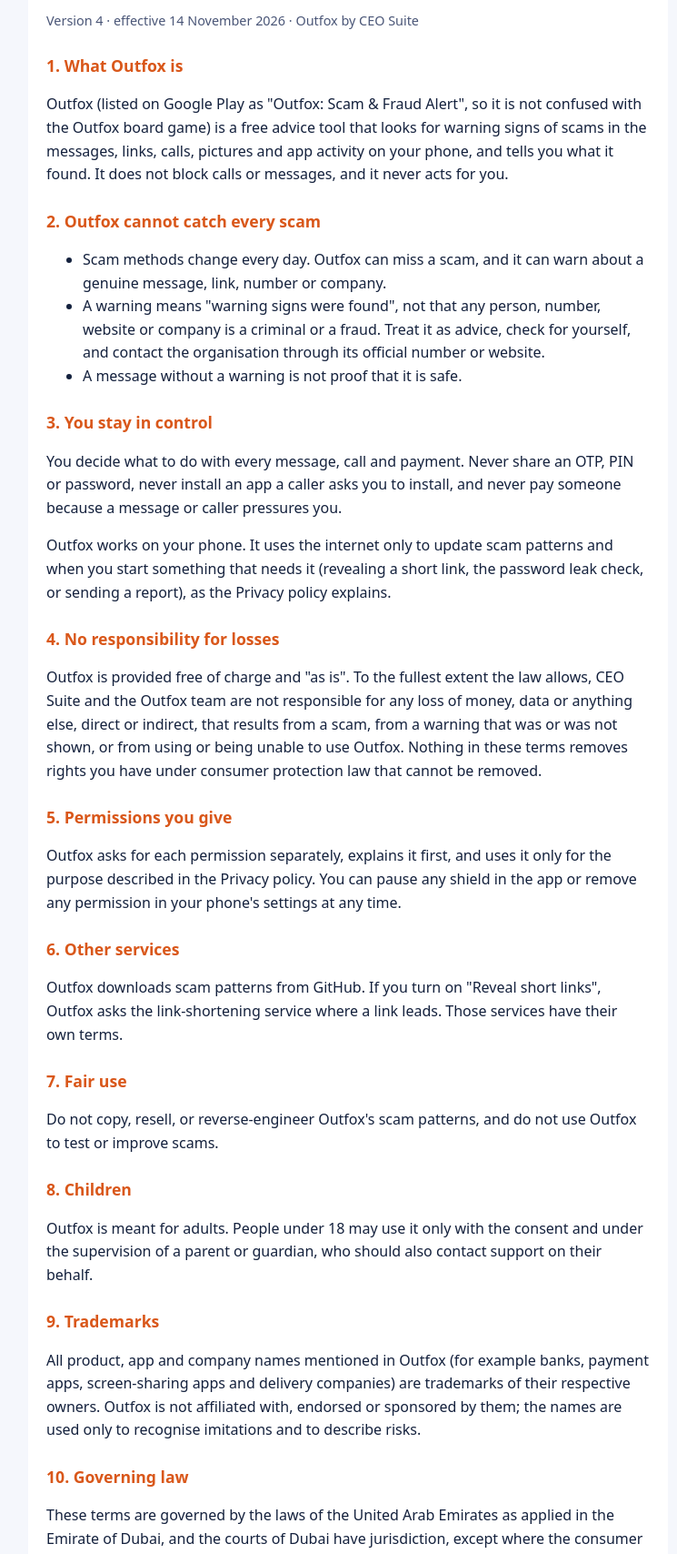
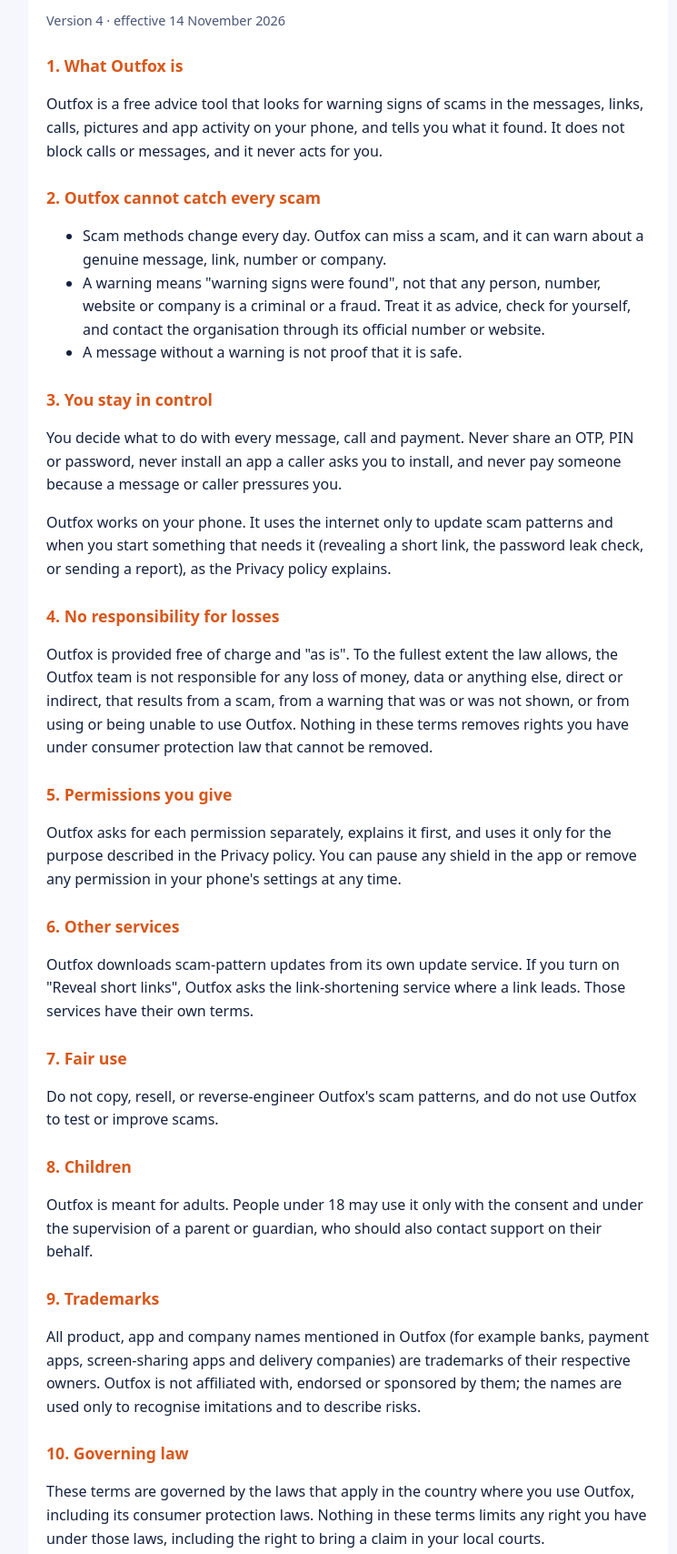
Before and after one commit to sriramaganeshpuvvada/outfox-updates, a plain HTML site: page terms.html in a window 1280 px wide. Shown: the part 189-1897 px from the top of the page at 91% size, without its empty margins (257-1002 px from the left). Drawn offline with Linux system fonts and the light colour scheme.

Commit message:
Privacy and terms: remove internal names, neutral governing law
Co-Authored-By: Claude Sonnet 5.5 <noreply@anthropic.com>
Claude-Session: https://claude.ai/code/session_018SNY42eZ5GBWuq7qAvxe1T

```diff
--- a/terms.html
+++ b/terms.html
@@ -1,5 +1,5 @@
 <!doctype html><html lang="en"><head><meta charset="utf-8"><meta name="viewport" content="width=device-width,initial-scale=1">
-<title>Terms of use · Outfox: Scam &amp; Fraud Alert</title><meta name="description" content="Terms of use for the Outfox: Scam &amp; Fraud Alert Android app by CEO Suite.">
+<title>Terms of use · Outfox: Scam &amp; Fraud Alert</title><meta name="description" content="Terms of use for the Outfox: Scam &amp; Fraud Alert Android app.">
 <style>:root{--bg:#081229;--card:#0F1E44;--ink:#EEF3FF;--muted:#A9B6D6;--ember:#FF7A2F;--ice:#8FD3FF}
 @media (prefers-color-scheme: light){:root:not([data-theme=dark]){--bg:#F5F7FC;--card:#FFFFFF;--ink:#14213D;--muted:#4A5677;--ember:#D9571A;--ice:#1F6FB2}}
 *{box-sizing:border-box}body{margin:0;background:var(--bg);color:var(--ink);font:16px/1.6 system-ui,-apple-system,"Segoe UI",Roboto,sans-serif}
@@ -11,9 +11,9 @@ article{background:var(--card);border-radius:.875rem;padding:1.25rem 1.25rem .5r
 <header><b>Out<span>fox</span></b><span class="meta">Scam &amp; Fraud Alert</span></header>
 <nav><a href="index.html">Privacy policy</a><a href="terms.html" aria-current="page">Terms of use</a></nav>
 <article><h1>Terms of use</h1>
-<p class="meta">Version 4 · effective 14 November 2026 · Outfox by CEO Suite</p>
+<p class="meta">Version 4 · effective 14 November 2026</p>
 <h2>1. What Outfox is</h2>
-<p>Outfox (listed on Google Play as "Outfox: Scam &amp; Fraud Alert", so it is not confused with the Outfox board game) is a free advice tool that looks for warning signs of scams in the messages, links, calls, pictures and app activity on your phone, and tells you what it found. It does not block calls or messages, and it never acts for you.</p>
+<p>Outfox is a free advice tool that looks for warning signs of scams in the messages, links, calls, pictures and app activity on your phone, and tells you what it found. It does not block calls or messages, and it never acts for you.</p>
 <h2>2. Outfox cannot catch every scam</h2>
 <ul>
 <li>Scam methods change every day. Outfox can miss a scam, and it can warn about a genuine message, link, number or company.</li>
@@ -24,11 +24,11 @@ article{background:var(--card);border-radius:.875rem;padding:1.25rem 1.25rem .5r
 <p>You decide what to do with every message, call and payment. Never share an OTP, PIN or password, never install an app a caller asks you to install, and never pay someone because a message or caller pressures you.</p>
 <p>Outfox works on your phone. It uses the internet only to update scam patterns and when you start something that needs it (revealing a short link, the password leak check, or sending a report), as the Privacy policy explains.</p>
 <h2>4. No responsibility for losses</h2>
-<p>Outfox is provided free of charge and "as is". To the fullest extent the law allows, CEO Suite and the Outfox team are not responsible for any loss of money, data or anything else, direct or indirect, that results from a scam, from a warning that was or was not shown, or from using or being unable to use Outfox. Nothing in these terms removes rights you have under consumer protection law that cannot be removed.</p>
+<p>Outfox is provided free of charge and "as is". To the fullest extent the law allows, the Outfox team is not responsible for any loss of money, data or anything else, direct or indirect, that results from a scam, from a warning that was or was not shown, or from using or being unable to use Outfox. Nothing in these terms removes rights you have under consumer protection law that cannot be removed.</p>
 <h2>5. Permissions you give</h2>
 <p>Outfox asks for each permission separately, explains it first, and uses it only for the purpose described in the Privacy policy. You can pause any shield in the app or remove any permission in your phone's settings at any time.</p>
 <h2>6. Other services</h2>
-<p>Outfox downloads scam patterns from GitHub. If you turn on "Reveal short links", Outfox asks the link-shortening service where a link leads. Those services have their own terms.</p>
+<p>Outfox downloads scam-pattern updates from its own update service. If you turn on "Reveal short links", Outfox asks the link-shortening service where a link leads. Those services have their own terms.</p>
 <h2>7. Fair use</h2>
 <p>Do not copy, resell, or reverse-engineer Outfox's scam patterns, and do not use Outfox to test or improve scams.</p>
 <h2>8. Children</h2>
@@ -36,12 +36,12 @@ article{background:var(--card);border-radius:.875rem;padding:1.25rem 1.25rem .5r
 <h2>9. Trademarks</h2>
 <p>All product, app and company names mentioned in Outfox (for example banks, payment apps, screen-sharing apps and delivery companies) are trademarks of their respective owners. Outfox is not affiliated with, endorsed or sponsored by them; the names are used only to recognise imitations and to describe risks.</p>
 <h2>10. Governing law</h2>
-<p>These terms are governed by the laws of the United Arab Emirates as applied in the Emirate of Dubai, and the courts of Dubai have jurisdiction, except where the consumer law of the country you live in gives you the right to rely on its laws or bring a claim in its courts.</p>
+<p>These terms are governed by the laws that apply in the country where you use Outfox, including its consumer protection laws. Nothing in these terms limits any right you have under those laws, including the right to bring a claim in your local courts.</p>
 <h2>11. Changes</h2>
 <p>If these terms change, Outfox shows them again and asks you to agree before you continue.</p>
 <h2>12. Contact</h2>
 <p>Questions: <b>support.outfox@gmail.com</b>. Outfox will never call you, never message you first, and never ask for an OTP, PIN, password, money or remote access.</p>
 
 </article>
-<footer>Outfox: Scam &amp; Fraud Alert, an Android app by CEO Suite. Contact: <a href="mailto:support.outfox@gmail.com">support.outfox@gmail.com</a>. This page is the same text the app shows under More › Privacy.</footer>
+<footer>Outfox: Scam &amp; Fraud Alert. Contact: <a href="mailto:support.outfox@gmail.com">support.outfox@gmail.com</a>. This page is the same text the app shows under More › Privacy.</footer>
 </main></body></html>
```
Also changed, not shown: index.html (+6 -6 lines).
